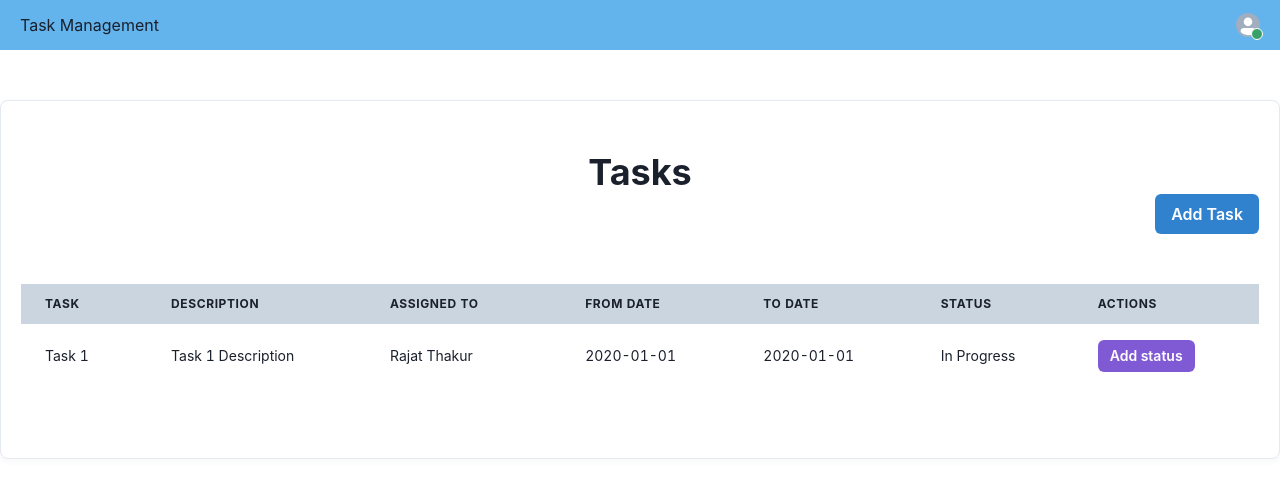
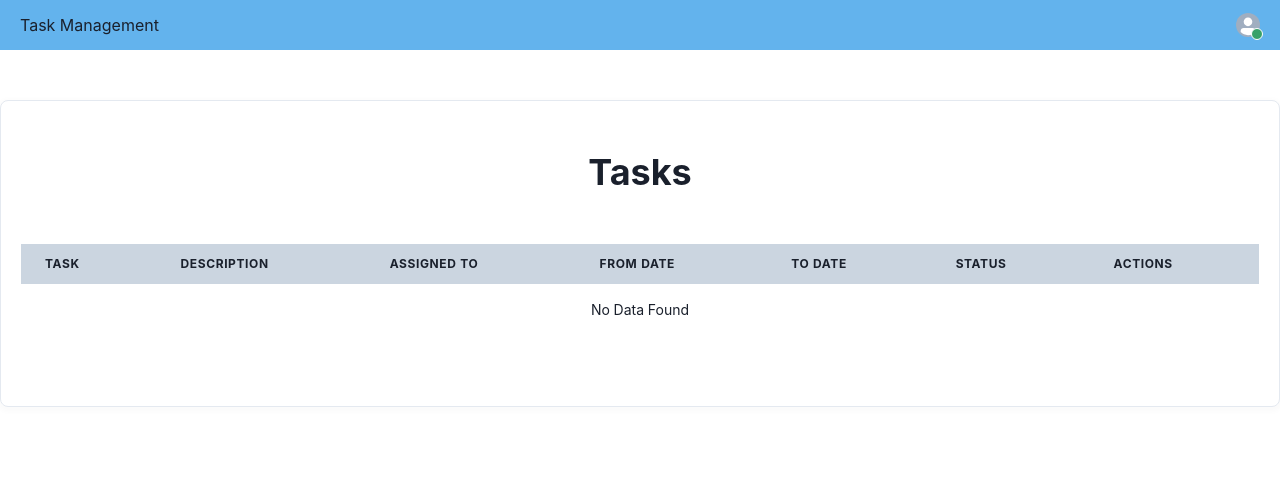
Before and after one commit to Rajat8699/project-management-app, a React (Create React App) app: page /tasks in a window 1280 px wide. Shown: the top 498 px of the page. Built offline with nearby package versions, Linux system fonts and the light colour scheme.

Commit message:
worked on task listing issues

```diff
--- a/src/pages/Tasks/TasksPage.jsx
+++ b/src/pages/Tasks/TasksPage.jsx
@@ -6,10 +6,12 @@ import Card from "../../components/common/Card";
 import CustomTable from "../../components/common/Table";
 import Layout from "../../components/Layout/Layout";
 import AddStatusModal from "../../components/modals/AddStatusModal";
+import moment from "moment";
 
 const TasksPage = (props) => {
 	const params = useLocation();
 	console.log(params, props, "propssss");
+	const projectsData = params?.state?.task?.task;
 
 	const ActionComponent = (props) => {
 		const [statusModal, setStatusModal] = useState(false);
@@ -51,6 +53,28 @@ const TasksPage = (props) => {
 			actions: <ActionComponent />,
 		},
 	];
+
+	const projectRows = () => {
+		if (Array?.isArray(projectsData) && projectsData.length > 0) {
+			return (projectsData || []).map((project) => {
+				return {
+					task: project?.title,
+					Description: project?.description,
+					assigned_to: project.user[0].name,
+					from_date: moment(project?.start_time).format("YYYY/M/DD"),
+					to_date:moment(project?.end_time).format("YYYY/M/DD"),
+					status: project?.status,
+					actions: <ActionComponent />,
+				};
+			});
+		} else {
+			return [];
+		}
+	};
+
+
+
+
 	return (
 		<Layout>
 			<Card mt="50px">
@@ -58,11 +82,11 @@ const TasksPage = (props) => {
 					<Center>
 						<Heading>Tasks</Heading>
 					</Center>
-					<Flex alignItems="flex-end" justifyContent="flex-end" w="full">
+					{/* <Flex alignItems="flex-end" justifyContent="flex-end" w="full">
 						<Button colorScheme="blue">Add Task</Button>
-					</Flex>
+					</Flex> */}
 					<Flex w="full" my="50px" overflow="auto">
-						<CustomTable columns={taskColumns} data={taskRows} />
+						<CustomTable columns={taskColumns} data={projectRows()} />
 					</Flex>
 				</Box>
 			</Card>
--- a/src/pages/home/Homepage.jsx
+++ b/src/pages/home/Homepage.jsx
@@ -60,11 +60,11 @@ const Homepage = () => {
 				<AddTaskModal
 					isOpen={taskModal}
 					onClose={() => setTaskModal(false)}
-					id={id}
+					id={id._id}
 				/>
 				<Button
 					colorScheme="green"
-					onClick={() => navigate("/tasks", { state: { id: "hello" } })}
+					onClick={() => navigate("/tasks", { state: { task:id } })}
 				>
 					View tasks
 				</Button>
@@ -80,7 +80,7 @@ const Homepage = () => {
 					project_name: project?.title,
 					description: project?.description,
 					tasks: project?.task?.length,
-					actions: <ActionComponent id={project?._id} />,
+					actions: <ActionComponent id={project} />,
 				};
 			});
 		} else {
```
Also changed, not shown: 1 other file (tests, documents, lock files or other folders).
